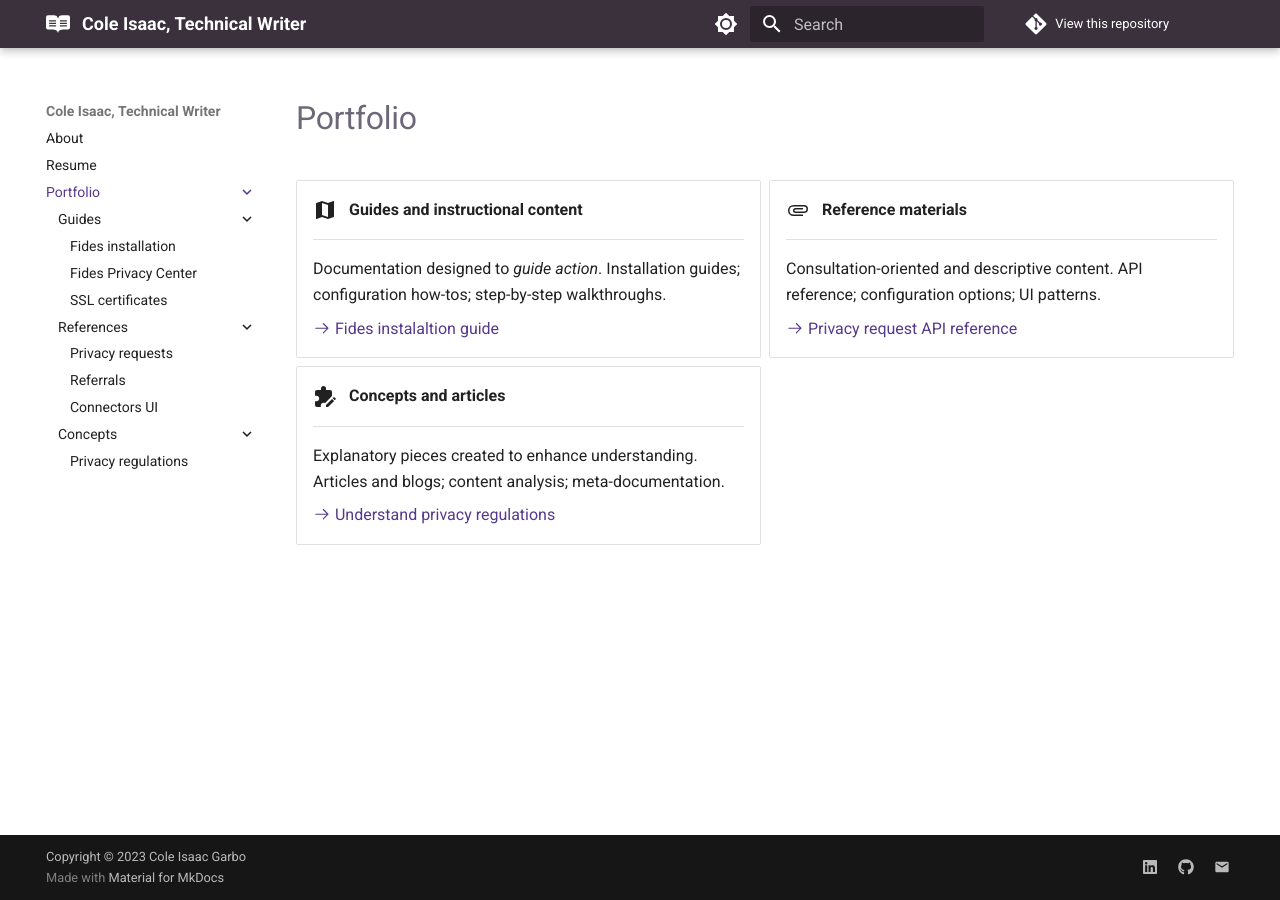
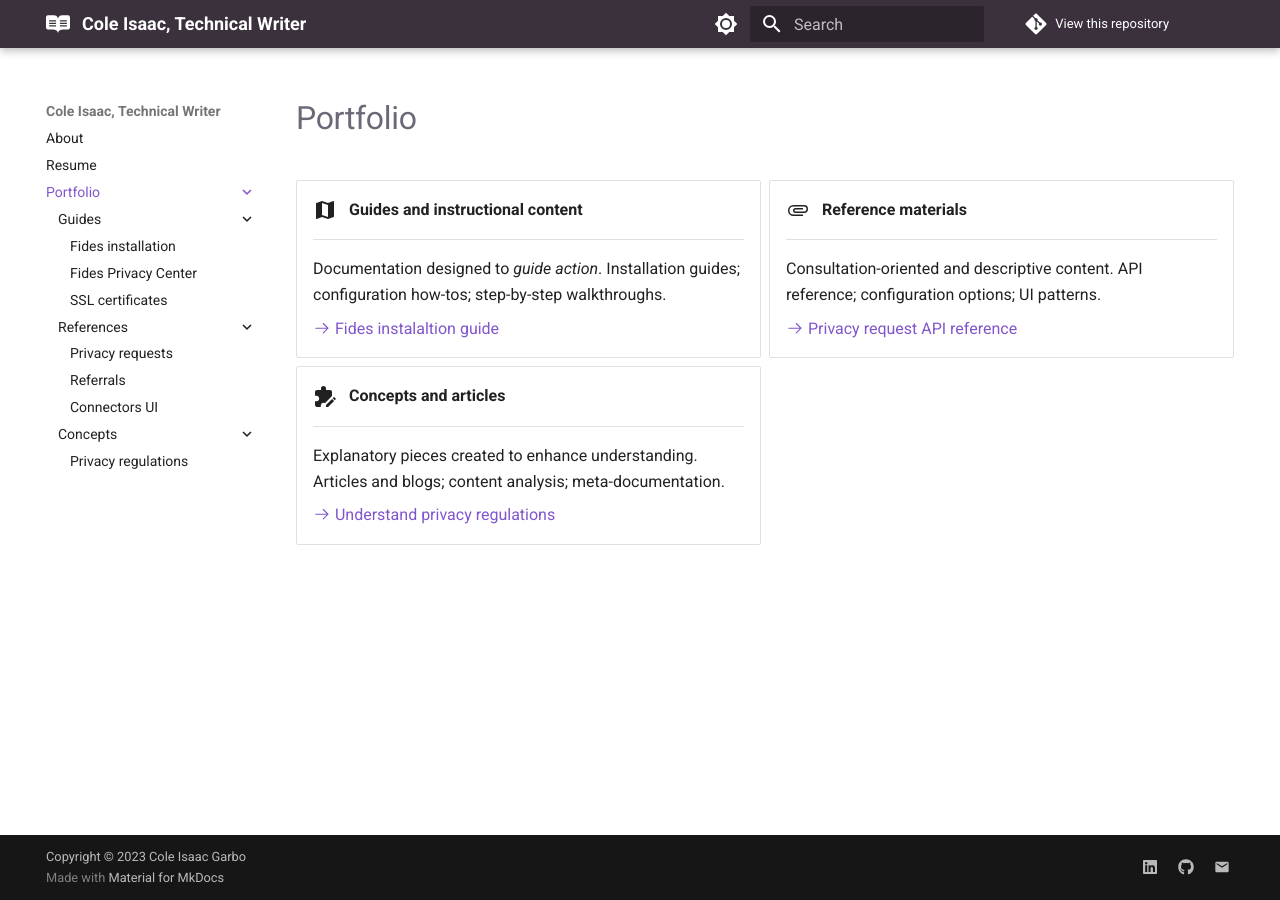
Before and after one commit to conceptualshark/portfolio, an MkDocs documentation site: the page built from docs/portfolio/index.md, in a window 1280 px wide. Built offline with MkDocs 1.6.1 and Material for MkDocs 9.7.7, drawn with Linux system fonts in a browser that asks for light colours; comment, search, counter and statistics services are not loaded.

Commit message:
revert css

```diff
--- a/docs/assets/css/overrides.css
+++ b/docs/assets/css/overrides.css
@@ -3,7 +3,7 @@
     --md-primary-fg-color: #3a313d;
     --md-default-fg-color--lighter: #000000;
     --md-default-fg-color--lightest: #000000;
-    --md-typeset-a-color: #57398b;
+    --md-typeset-a-color: #8155cc;
     --accent: #6d6877;
     --md-code-bg-color-light: hsla(var(--md-hue), 15%, 15%, .5);
 }
@@ -13,13 +13,9 @@
     --md-primary-fg-color: #3a313d;
     --md-default-fg-color--lighter: #fff;
     --md-default-fg-color--lightest: #ffffff;
-    --md-typeset-a-color: #8e71be;
+    --md-typeset-a-color: #8155cc;
     --accent: #c3b8d6;
     --md-code-bg-color-light: hsla(var(--md-hue), 15%, 15%, .5);
-}
-
-.md-typeset a:hover {
-    color: #23a2b5;
 }
 
 .md-typeset h1 {
```
